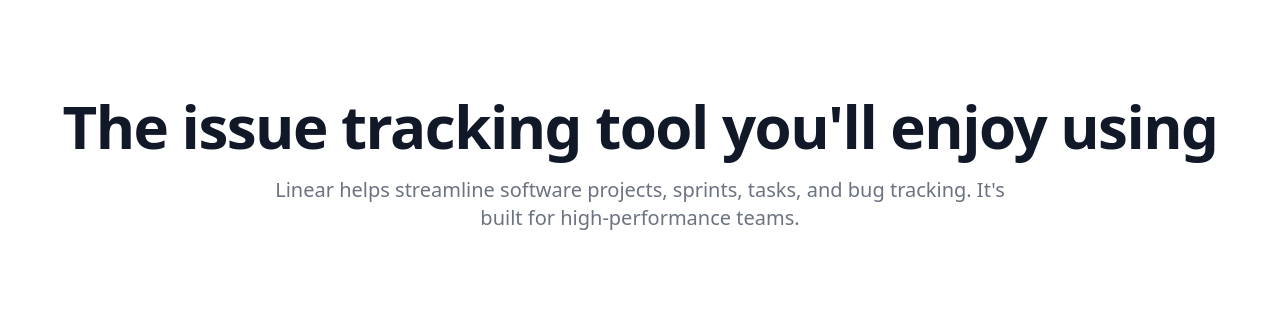
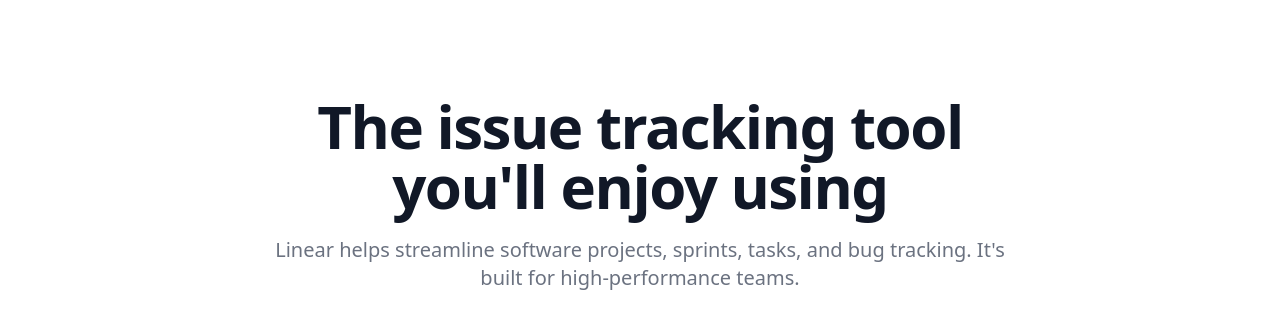
Before and after one commit to nathanclevenger/waitlist, a Jekyll site: the page built from README.md, in a window 1280 px wide. Shown: the top 329 px of the page. Built offline with Jekyll 4.4.1, drawn with Linux system fonts in a browser that asks for light colours; nearby versions of some CDN libraries; our own code applies the rules of GitHub Pages for plain Markdown files.

Commit message:
Update default.html

```diff
--- a/_layouts/default.html
+++ b/_layouts/default.html
@@ -20,7 +20,7 @@
   <div class="mx-auto my-auto mt-16 max-w-7xl px-4 sm:mt-24 sm:px-6">
     <div class="text-center">
       <h1 class="text-4xl font-bold tracking-tight text-gray-900 sm:text-5xl md:text-6xl">
-        <span class="block">The issue tracking tool <wbr>you'll enjoy using</span>
+        <span class="block">The issue tracking tool <br/>you'll enjoy using</span>
       </h1>
       <p class="mx-auto mt-3 max-w-md text-base text-gray-500 sm:text-lg md:mt-5 md:max-w-3xl md:text-xl">Linear helps streamline software projects, sprints, tasks, and bug tracking. It's built for high-performance teams.</p>
     </div>
```
